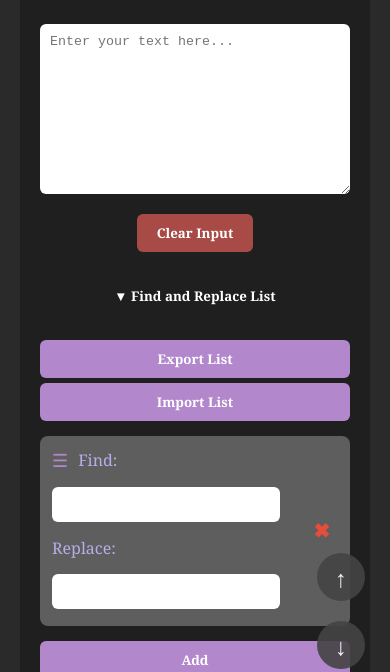
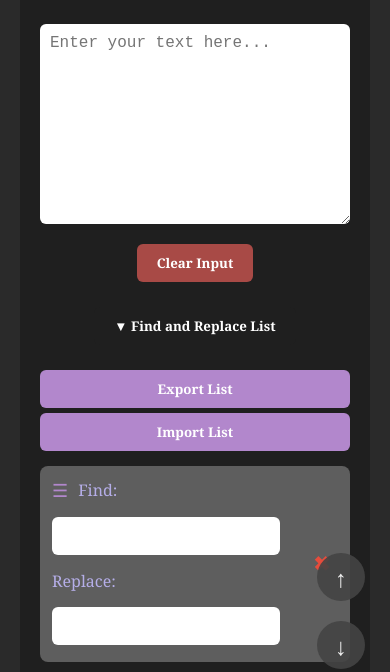
Before and after one commit to celestial-monocles/find-and, a plain HTML site: page index.html in a window 390 px wide. Both pictures are taken after a click on the button "▲ Find and Replace List". Shown: the part 150-822 px from the top of the page. Drawn offline with nearby package versions, Linux system fonts and the light colour scheme.

Commit message:
Update index.html
Fixed mobile view and added glowing scroll buttons

```diff
--- a/index.html
+++ b/index.html
@@ -2,7 +2,7 @@
 <html lang="en">
 <head>
   <meta charset="UTF-8" />
-  <meta name="viewport" content="width=device-width, initial-scale=1.0"/>
+  <meta name="viewport" content="width=device-width, initial-scale=1.0, maximum-scale=5.0">
   <title>Combined Tool: Find & Replace + Text Splitter</title>
   <style>
     * {
@@ -25,6 +25,11 @@
       color: #B5AEE8;
       text-decoration: none;
     }
+
+	input, textarea, select {
+	  font-size: 16px;
+	  touch-action: manipulation;
+	}
 
     button {
       background-color: #B287CC;
@@ -360,11 +365,14 @@
 	  align-items: center;
 	  justify-content: center;
 	  transition: opacity 0.3s ease;
+	  box-shadow: 0 0 0 rgba(183, 174, 232, 0); /* Initial transparent glow */
 	}
 
 
 	#navButtons button:hover {
 	  opacity: 1;
+	  box-shadow: 0 0 10px 3px rgba(183, 174, 232, 0.7); /* Glow effect */
+	  transform: scale(1.05); /* Optional slight scale increase */
 	}
 
 
```
